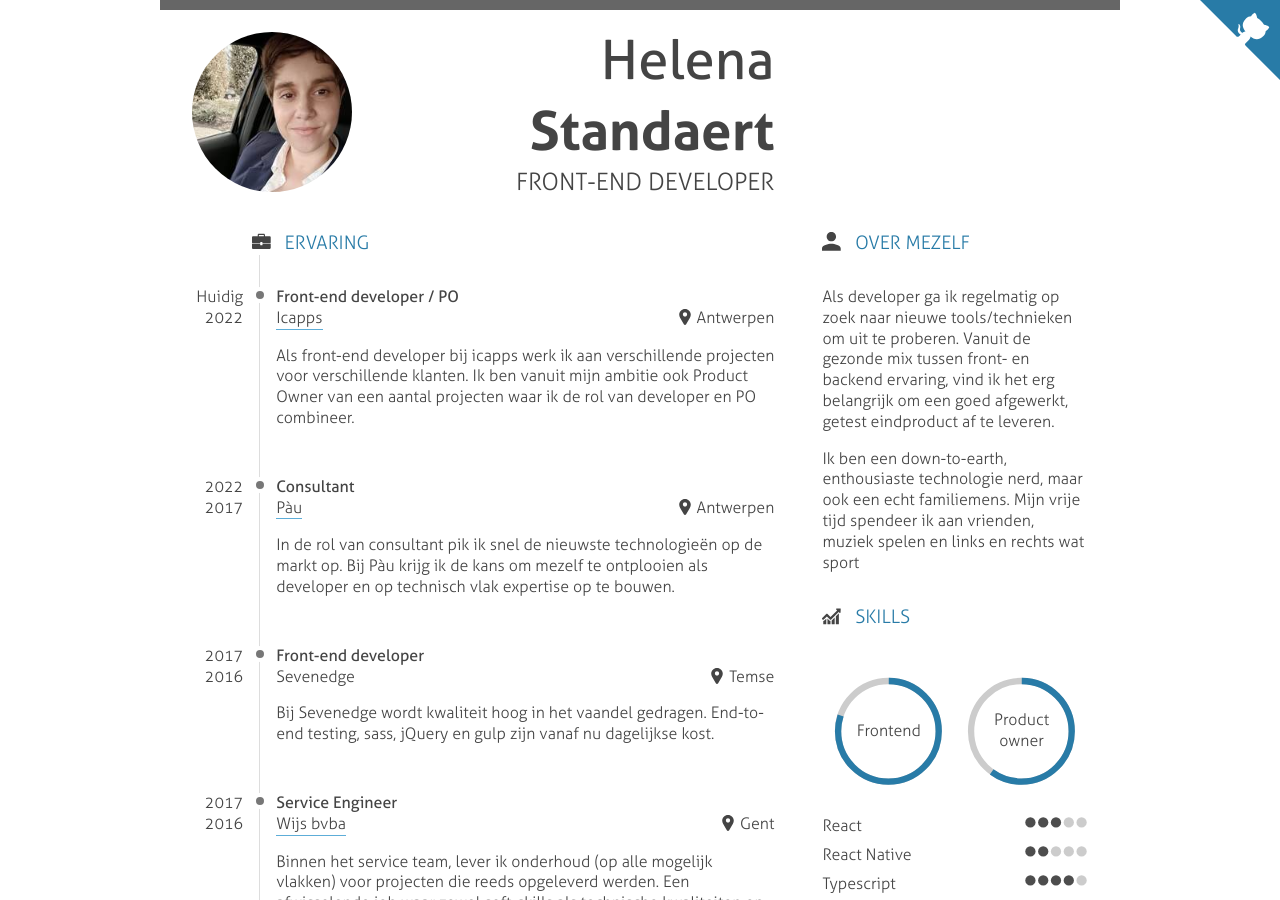
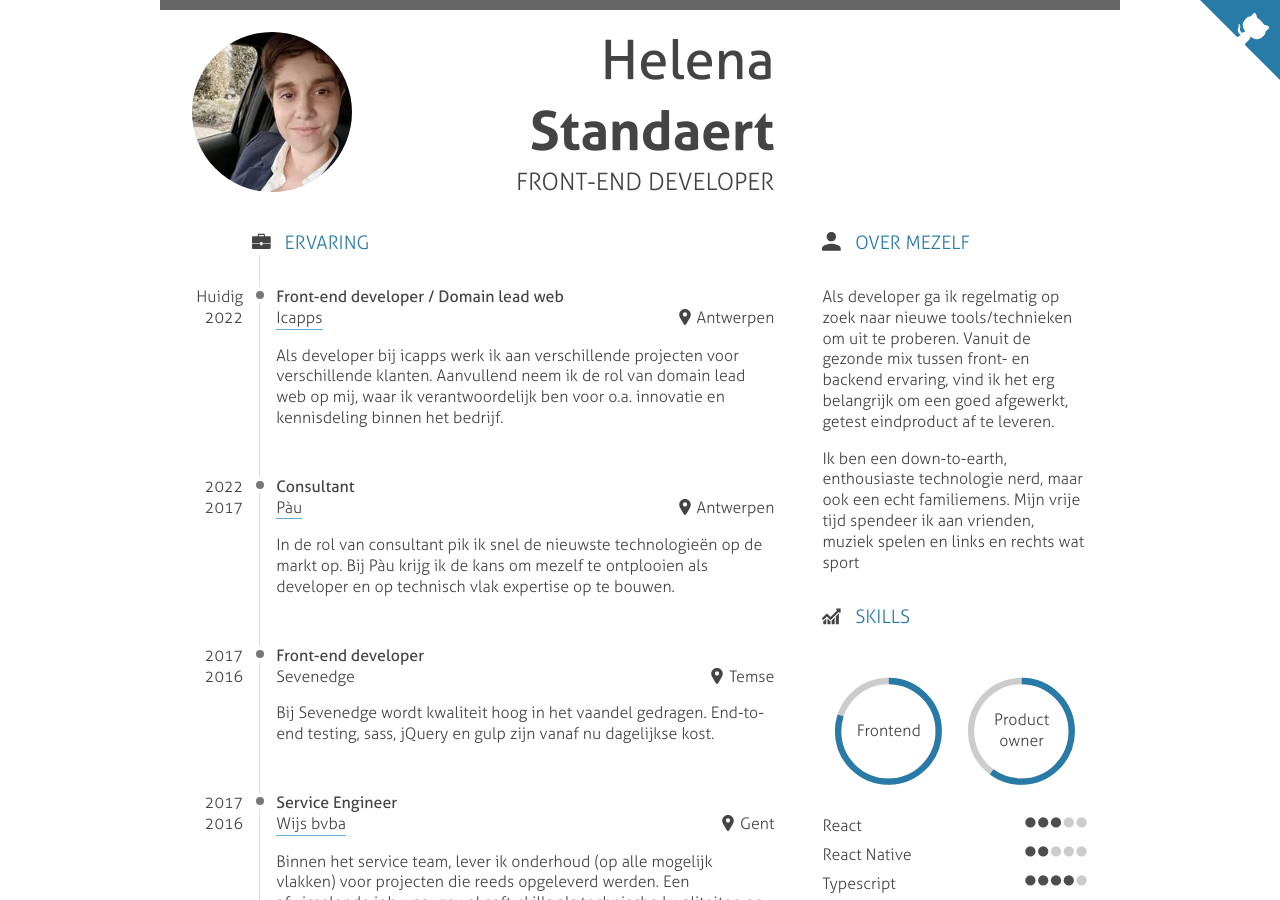
Before and after one commit to hstandaert/hstandaert.github.io, a Jekyll site: the page built from index.md, in a window 1280 px wide and 900 px high. Built offline with Jekyll 4.4.1, drawn with Linux system fonts in a browser that asks for light colours.

Commit message:
Add domain lead to job description

```diff
--- a/_data/experience.yml
+++ b/_data/experience.yml
@@ -1,10 +1,10 @@
 - employer: Icapps
-  title: Front-end developer / PO
+  title: Front-end developer / Domain lead web
   start: 2022
   end: Huidig
   location: Antwerpen
   url: https://icapps.com/
-  description: Als front-end developer bij icapps werk ik aan verschillende projecten voor verschillende klanten. Ik ben vanuit mijn ambitie ook Product Owner van een aantal projecten waar ik de rol van developer en PO combineer.
+  description: Als developer bij icapps werk ik aan verschillende projecten voor verschillende klanten. Aanvullend neem ik de rol van domain lead web op mij, waar ik verantwoordelijk ben voor o.a. innovatie en kennisdeling binnen het bedrijf.
 
 - employer: Pàu
   title: Consultant
```
